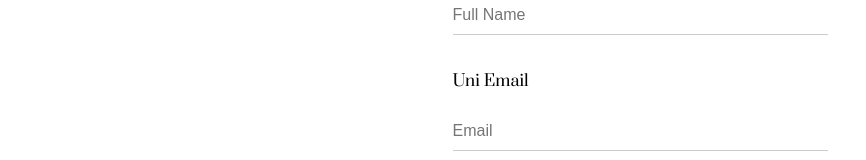
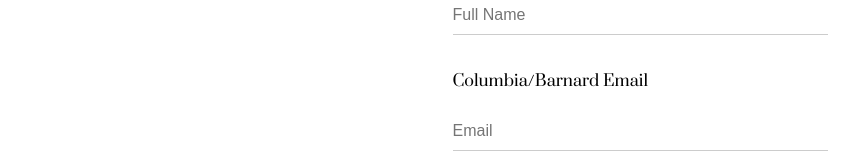
Before and after one commit to sophieagb/styleswap, a React (Create React App) app: page /signup in a window 1280 px wide. Shown: the part 152-312 px from the top of the page, without its empty margins (0-866 px from the left). Built offline with nearby package versions, Linux system fonts and the light colour scheme.

Commit message:
columbia/barnard email fix on signup page

```diff
--- a/src/SignUpPage.js
+++ b/src/SignUpPage.js
@@ -34,7 +34,7 @@
           required
         />
 
-        <label htmlFor="email" className="label">Uni Email</label>
+        <label htmlFor="email" className="label">Columbia/Barnard Email</label>
         <input
           type="email"
           id="email"
```
